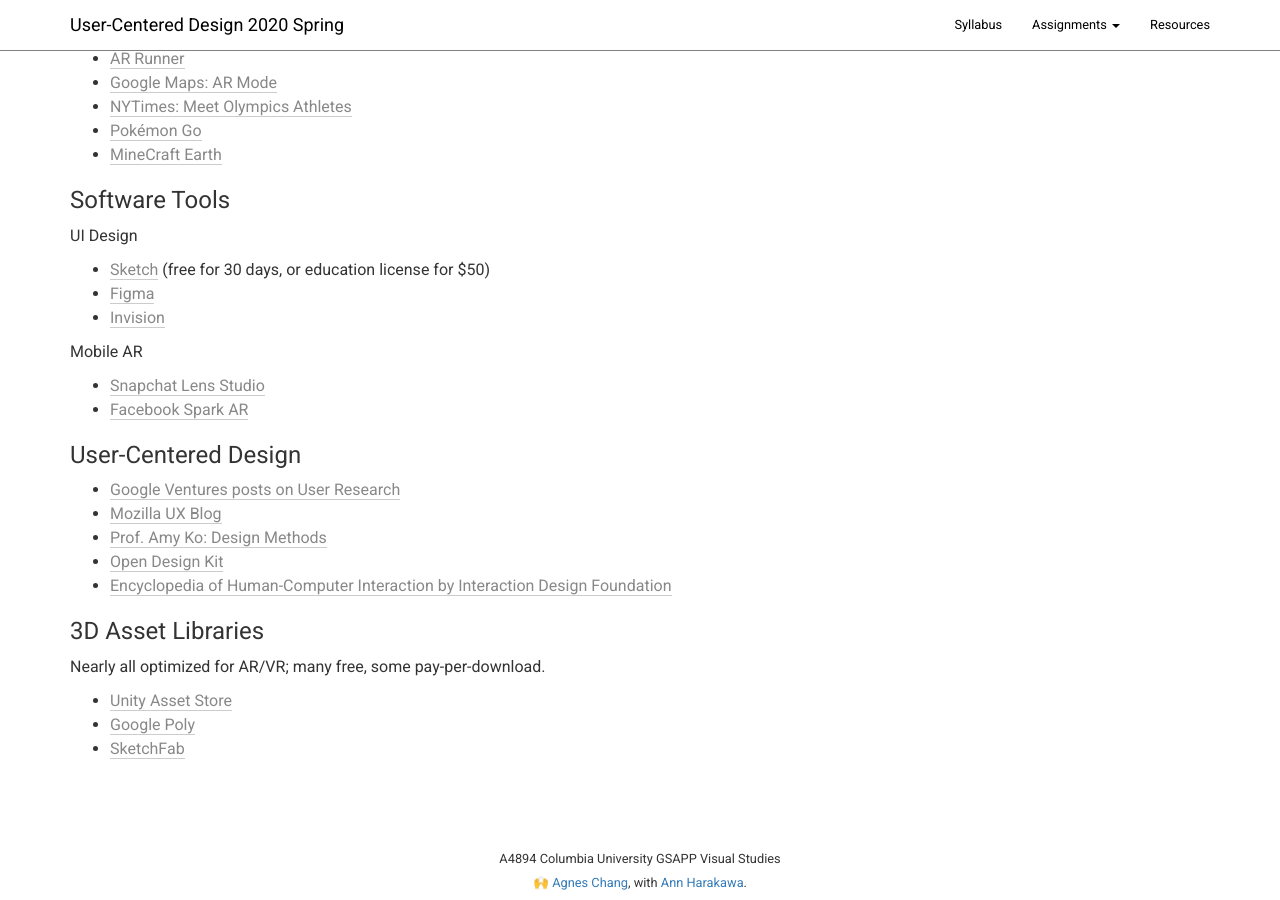
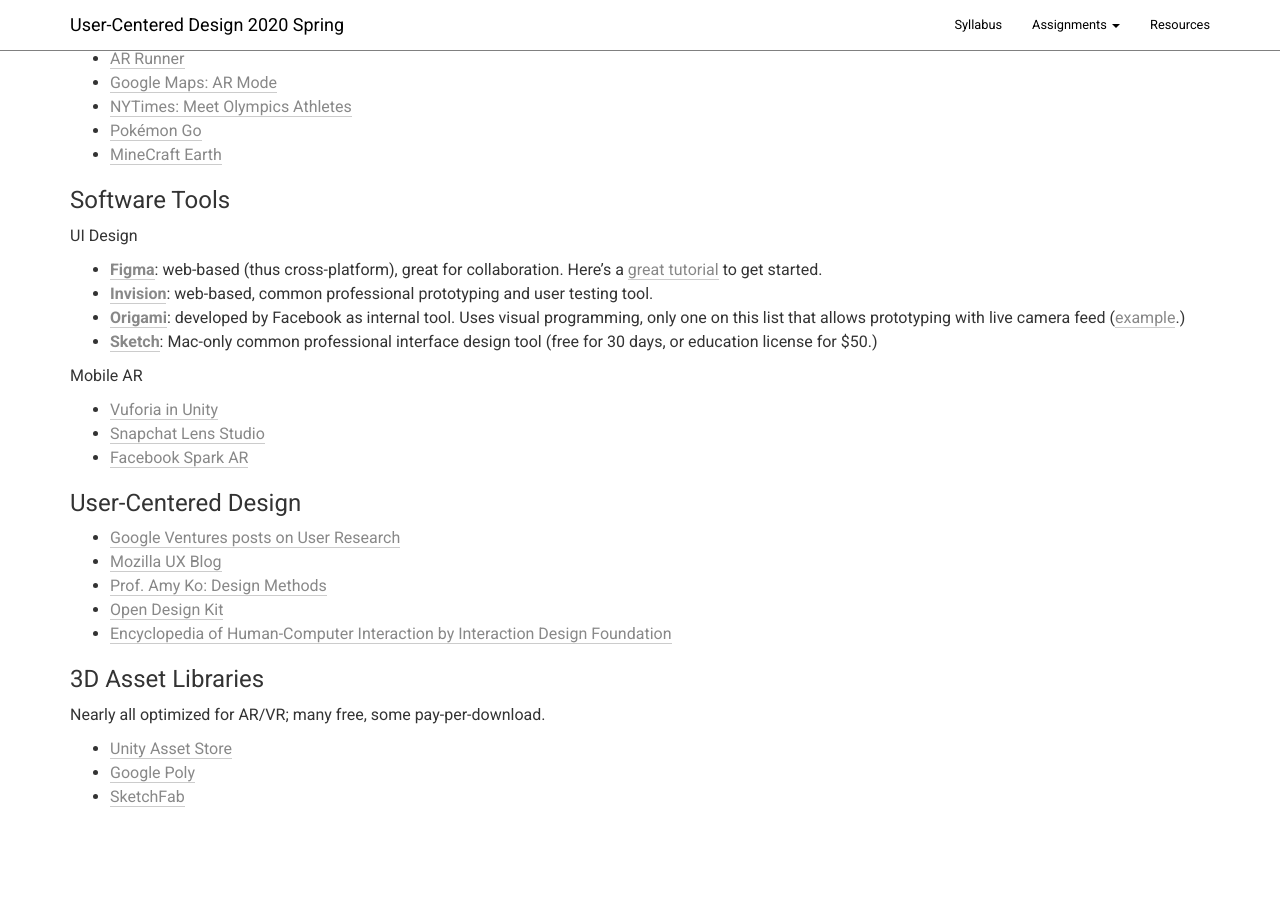
Before and after one commit to columbiaspatialinfo/columbiaspatialinfo.github.io, a Jekyll site: the page built from resources.md, in a window 1280 px wide and 900 px high, scrolled down 499 px. Built offline with Jekyll 4.4.1, drawn with Linux system fonts in a browser that asks for light colours.

Commit message:
Update resources_tools.md

```diff
--- a/_includes/resources_tools.md
+++ b/_includes/resources_tools.md
@@ -1,10 +1,12 @@
 ### Software Tools
 
 UI Design
-- [Sketch](https://www.sketch.com/) (free for 30 days, or education license for $50)
-- [Figma](https://www.figma.com/)
-- [Invision](https://www.invisionapp.com/)
+- **[Figma](https://www.figma.com/)**: web-based (thus cross-platform), great for collaboration. Here's a [great tutorial](https://trydesignlab.com/figma-101-course/introduction-to-figma/) to get started.
+- **[Invision](https://www.invisionapp.com/)**: web-based, common professional prototyping and user testing tool.
+- **[Origami](https://origami.design/)**: developed by Facebook as internal tool. Uses visual programming, only one on this list that allows prototyping with live camera feed ([example](https://medium.com/tictail/prototyping-a-camera-interface-967b07f66898).)
+- **[Sketch](https://www.sketch.com/)**: Mac-only common professional interface design tool (free for 30 days, or education license for $50.)
 
 Mobile AR
+- [Vuforia in Unity](https://library.vuforia.com/articles/Training/getting-started-with-vuforia-in-unity.html)
 - [Snapchat Lens Studio](https://lensstudio.snapchat.com/lenses/)
 - [Facebook Spark AR](https://sparkar.facebook.com/)
```
